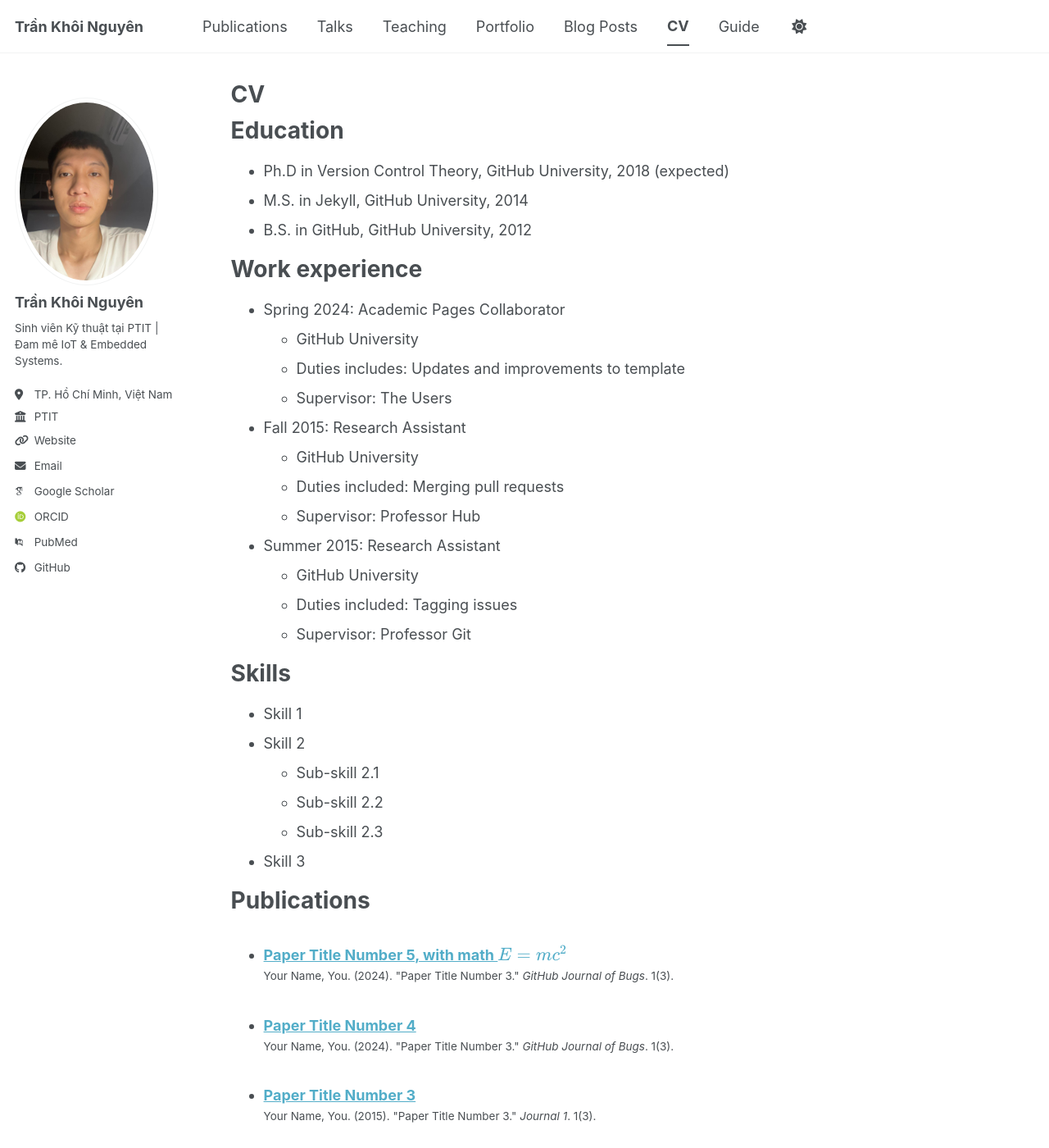
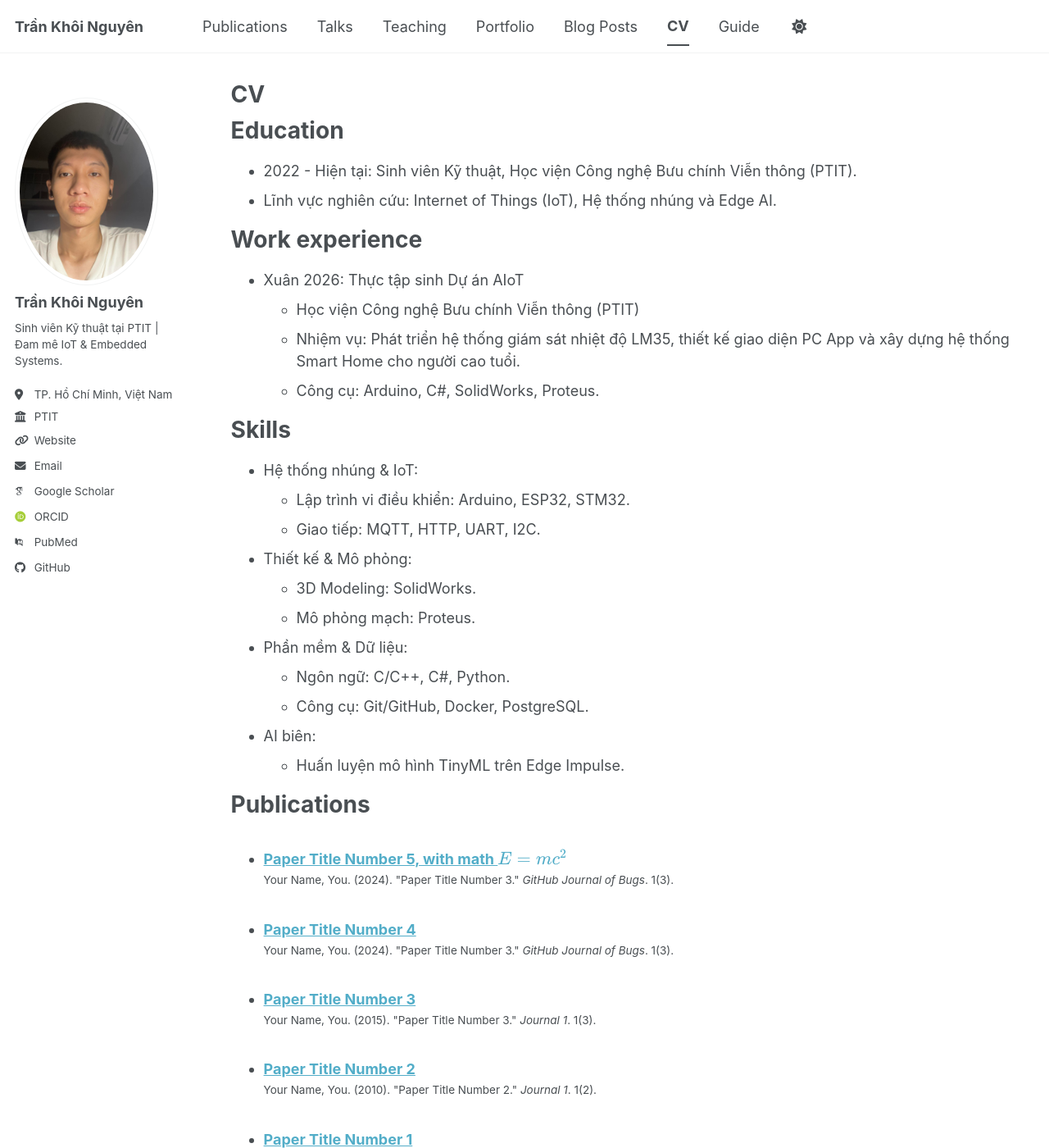
Before and after one commit to khoinguyen0110/khoinguyen0110.github.io, a Jekyll site: the page built from _pages/cv.md, in a window 1280 px wide and 1400 px high. Shown: the whole window at 82% size. Built offline with Jekyll 4.4.1, drawn with Linux system fonts in a browser that asks for light colours; some web fonts are replaced; a script bundle is joined from its source files by our own code; library files that are not in the unit come from our copies; some of the changed text lies outside the part shown.

Commit message:
Cập nhật CV của Trần Khôi Nguyên

```diff
--- a/_pages/cv.md
+++ b/_pages/cv.md
@@ -11,35 +11,29 @@ redirect_from:
 
 Education
 ======
-* Ph.D in Version Control Theory, GitHub University, 2018 (expected)
-* M.S. in Jekyll, GitHub University, 2014
-* B.S. in GitHub, GitHub University, 2012
+* 2022 - Hiện tại: Sinh viên Kỹ thuật, Học viện Công nghệ Bưu chính Viễn thông (PTIT).
+* Lĩnh vực nghiên cứu: Internet of Things (IoT), Hệ thống nhúng và Edge AI.
 
 Work experience
 ======
-* Spring 2024: Academic Pages Collaborator
-  * GitHub University
-  * Duties includes: Updates and improvements to template
-  * Supervisor: The Users
-
-* Fall 2015: Research Assistant
-  * GitHub University
-  * Duties included: Merging pull requests
-  * Supervisor: Professor Hub
-
-* Summer 2015: Research Assistant
-  * GitHub University
-  * Duties included: Tagging issues
-  * Supervisor: Professor Git
+* Xuân 2026: Thực tập sinh Dự án AIoT
+  * Học viện Công nghệ Bưu chính Viễn thông (PTIT)
+  * Nhiệm vụ: Phát triển hệ thống giám sát nhiệt độ LM35, thiết kế giao diện PC App và xây dựng hệ thống Smart Home cho người cao tuổi.
+  * Công cụ: Arduino, C#, SolidWorks, Proteus.
 
 Skills
 ======
-* Skill 1
-* Skill 2
-  * Sub-skill 2.1
-  * Sub-skill 2.2
-  * Sub-skill 2.3
-* Skill 3
+* Hệ thống nhúng & IoT:
+  * Lập trình vi điều khiển: Arduino, ESP32, STM32.
+  * Giao tiếp: MQTT, HTTP, UART, I2C.
+* Thiết kế & Mô phỏng:
+  * 3D Modeling: SolidWorks.
+  * Mô phỏng mạch: Proteus.
+* Phần mềm & Dữ liệu:
+  * Ngôn ngữ: C/C++, C#, Python.
+  * Công cụ: Git/GitHub, Docker, PostgreSQL.
+* AI biên:
+  * Huấn luyện mô hình TinyML trên Edge Impulse.
 
 Publications
 ======
@@ -61,4 +55,4 @@ Teaching
 
 Service and leadership
 ======
-* Currently signed in to 43 different slack teams
+* Tham gia các dự án nghiên cứu nhóm về Smart City và Edge Computing tại Lab trường.
```
